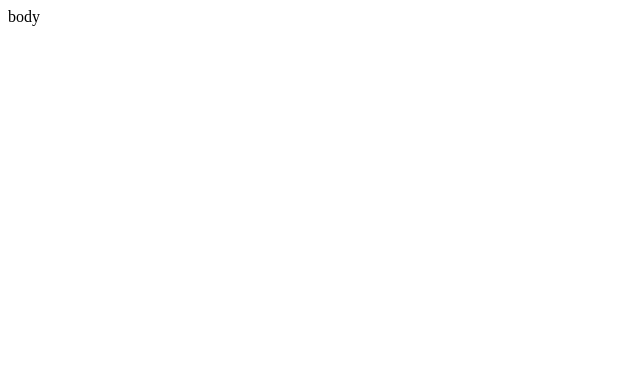
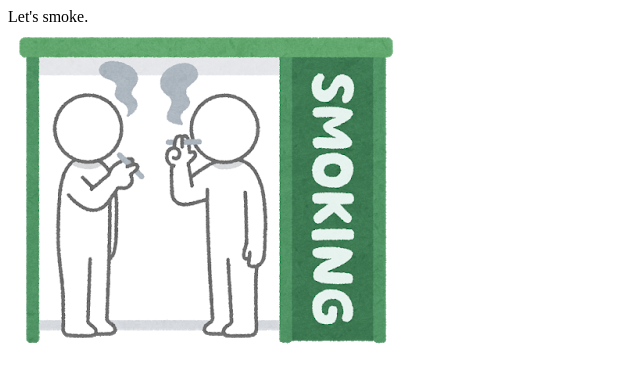
Before and after one commit to n18001/HTML, a plain HTML site: page index.html in a window 1280 px wide. Shown: the whole page, without its empty margins (0-640 px from the left). Drawn offline with Linux system fonts and the light colour scheme.

Commit message:
20190507

```diff
--- a/index.html
+++ b/index.html
@@ -8,6 +8,7 @@
     <title>hoge</title>
   </head>
   <body>
-    body
+    Let's smoke.<br>
+    <img src="images/figure_smoking_area_in.png" alt="smoke" title="smoke">
   </body>
 </html>
```
Also changed, not shown: images/figure_smoking_area_in.png (added).
